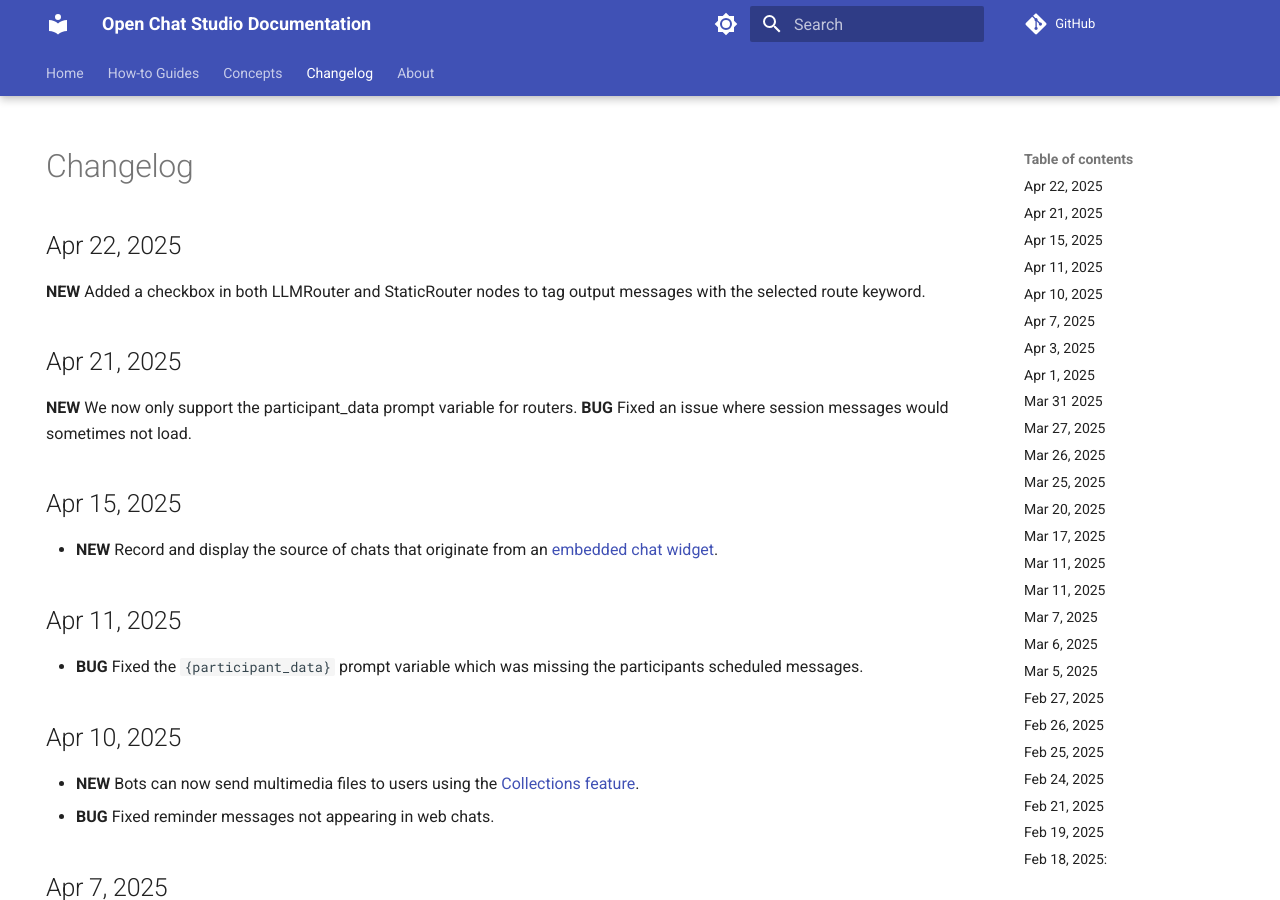
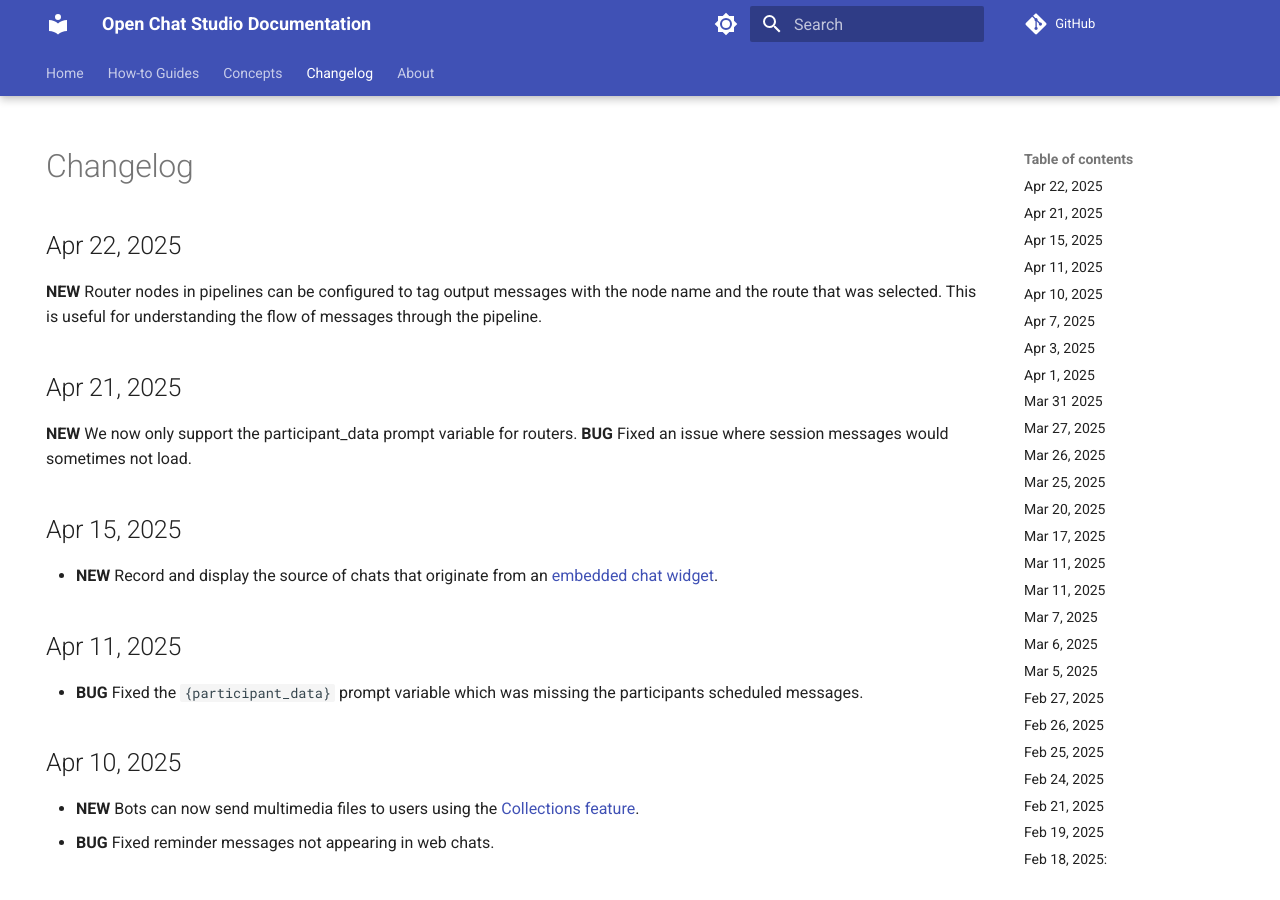
Before and after one commit to dimagi/open-chat-studio-docs, an MkDocs documentation site: the page built from docs/changelog.md, in a window 1280 px wide and 900 px high. Built offline with MkDocs 1.6.1 and Material for MkDocs 9.7.7, drawn with Linux system fonts in a browser that asks for light colours; emoji names are drawn with the system emoji font; a script that is not in the unit is left out; comment, search, counter and statistics services are not loaded.

Commit message:
update router docs

```diff
--- a/docs/changelog.md
+++ b/docs/changelog.md
@@ -5,7 +5,8 @@
 
 # Changelog
 ## Apr 22, 2025
-**NEW** Added a checkbox in both LLMRouter and StaticRouter nodes to tag output messages with the selected route keyword.
+**NEW** Router nodes in pipelines can be configured to tag output messages with the node name and the route that was selected. This is useful for understanding the flow of messages through the pipeline.
+
 ## Apr 21, 2025
 **NEW** We now only support the participant_data prompt variable for routers.
 **BUG** Fixed an issue where session messages would sometimes not load.
```
Also changed, not shown: docs/concepts/pipelines/nodes.md (+11 -2 lines).
